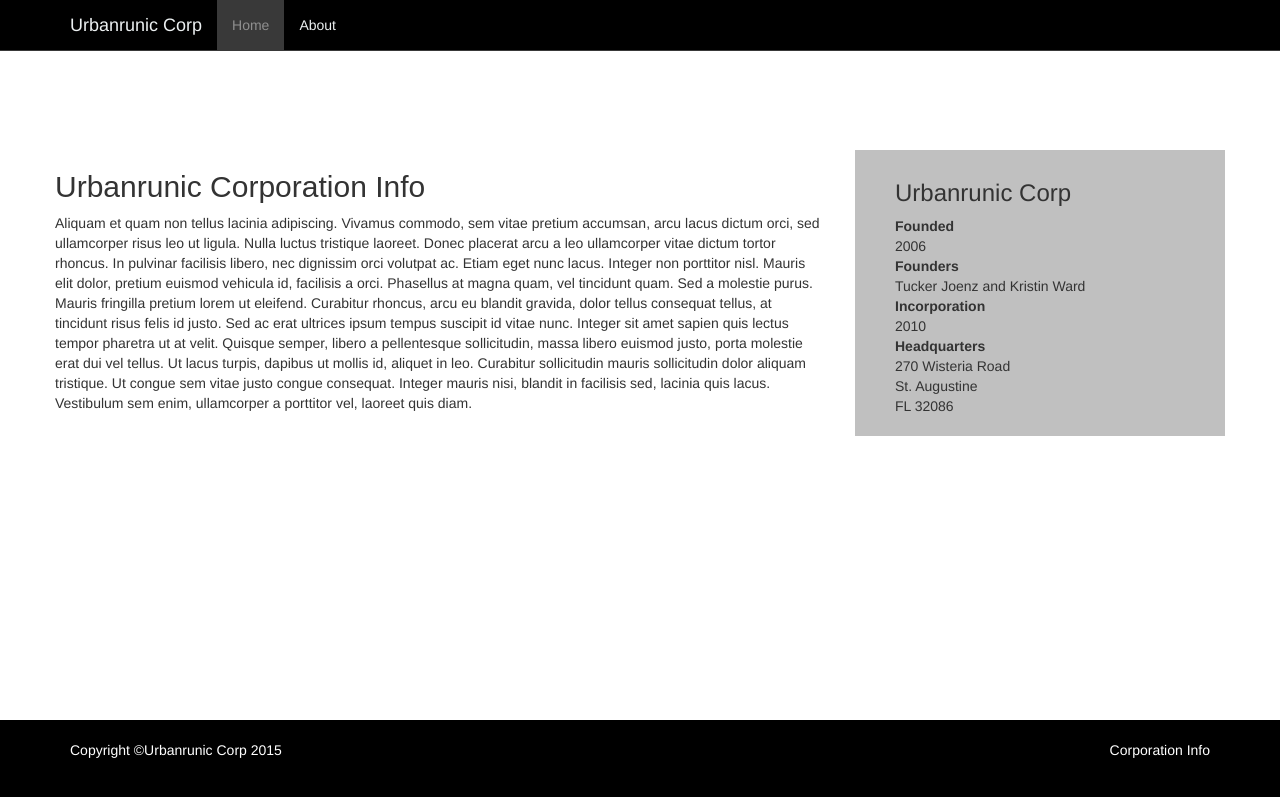
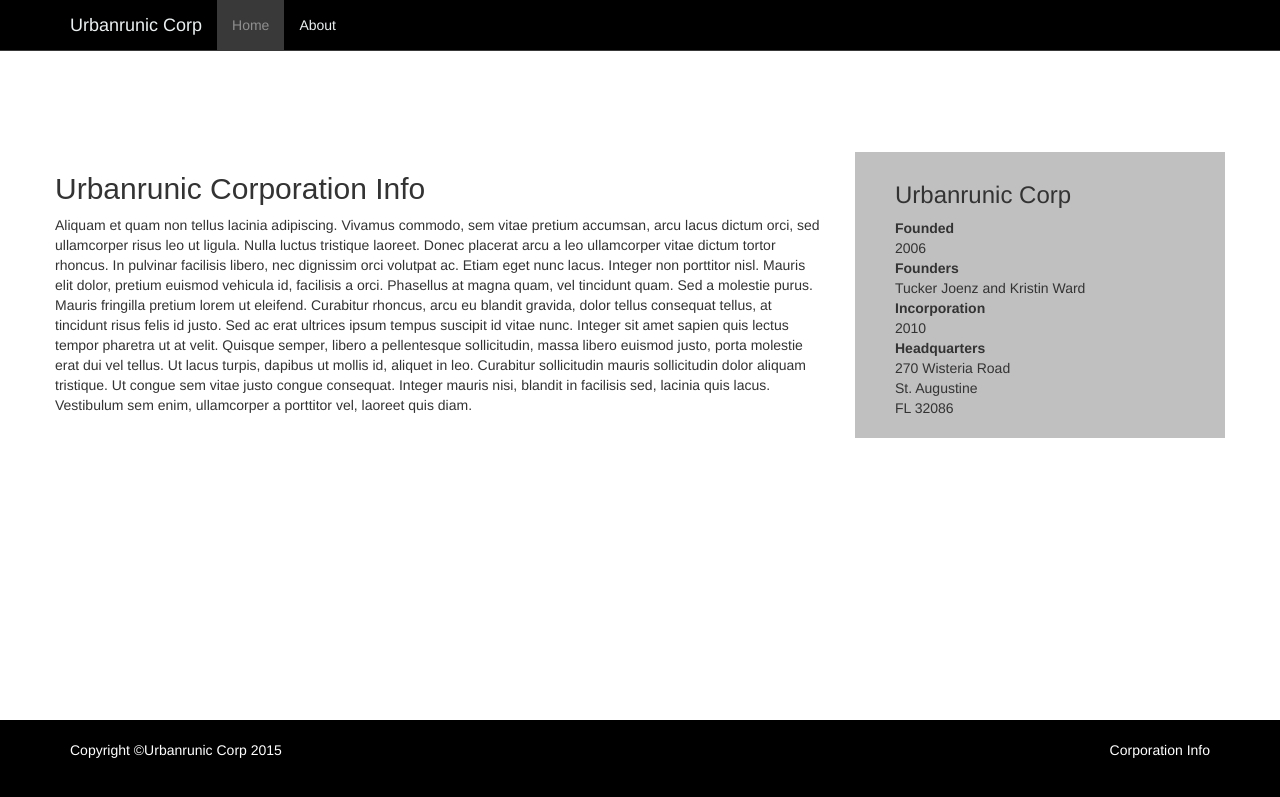
Before and after one commit to Urbanrunic/urbanrunic.github.io, a Jekyll site: the page built from corporation/index.md, in a window 1280 px wide. Shown: the top 797 px of the page. Built offline with Jekyll 4.4.1, drawn with Linux system fonts in a browser that asks for light colours; nearby versions of some CDN libraries; Markdown is read by kramdown in place of the engine named in the settings.

Commit message:
fixing styles

```diff
--- a/css/styles.css
+++ b/css/styles.css
@@ -73,7 +73,7 @@ h2 {
     padding: 150px 0;
 }
 .corp-info {
-    padding: 150px 0;
+    padding: 152px 0;
 }
 .urbanrunic-facts {
     background: #c0c0c0;
```
